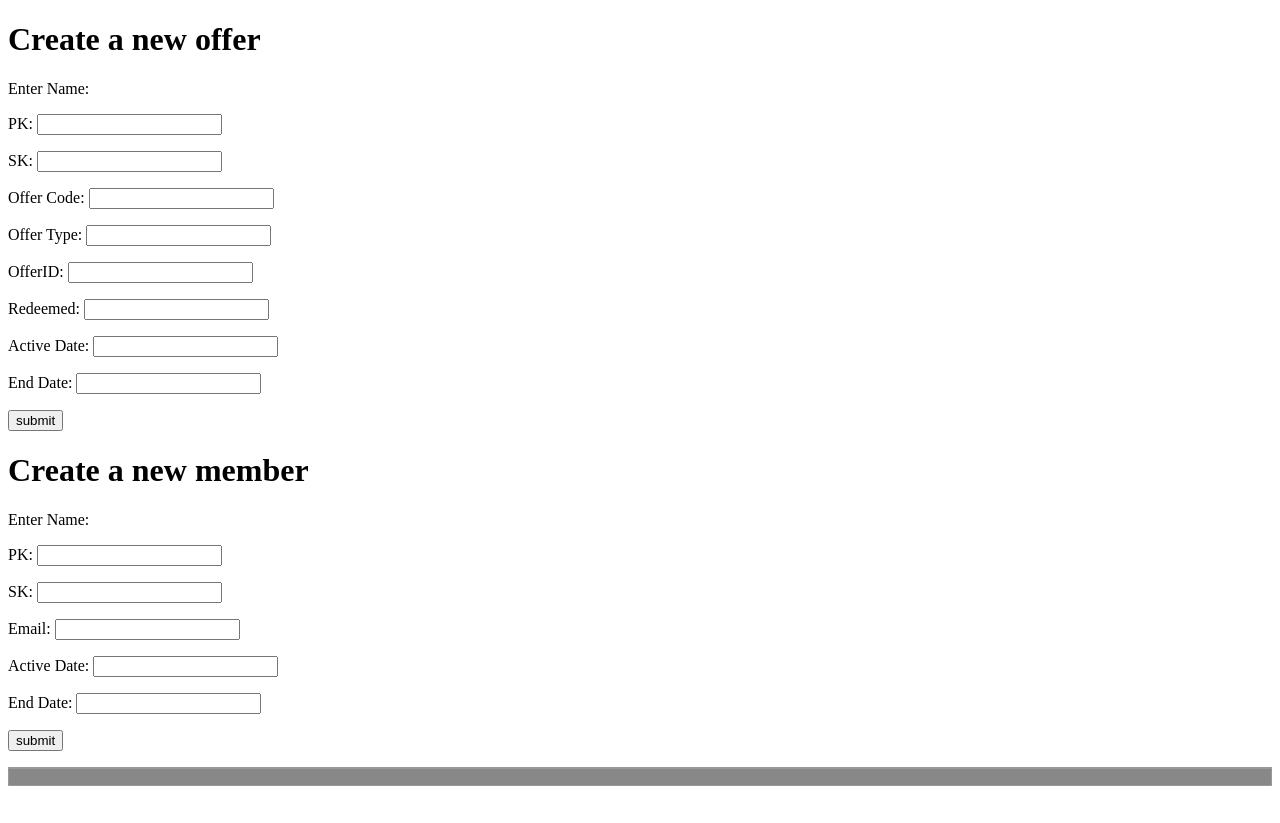
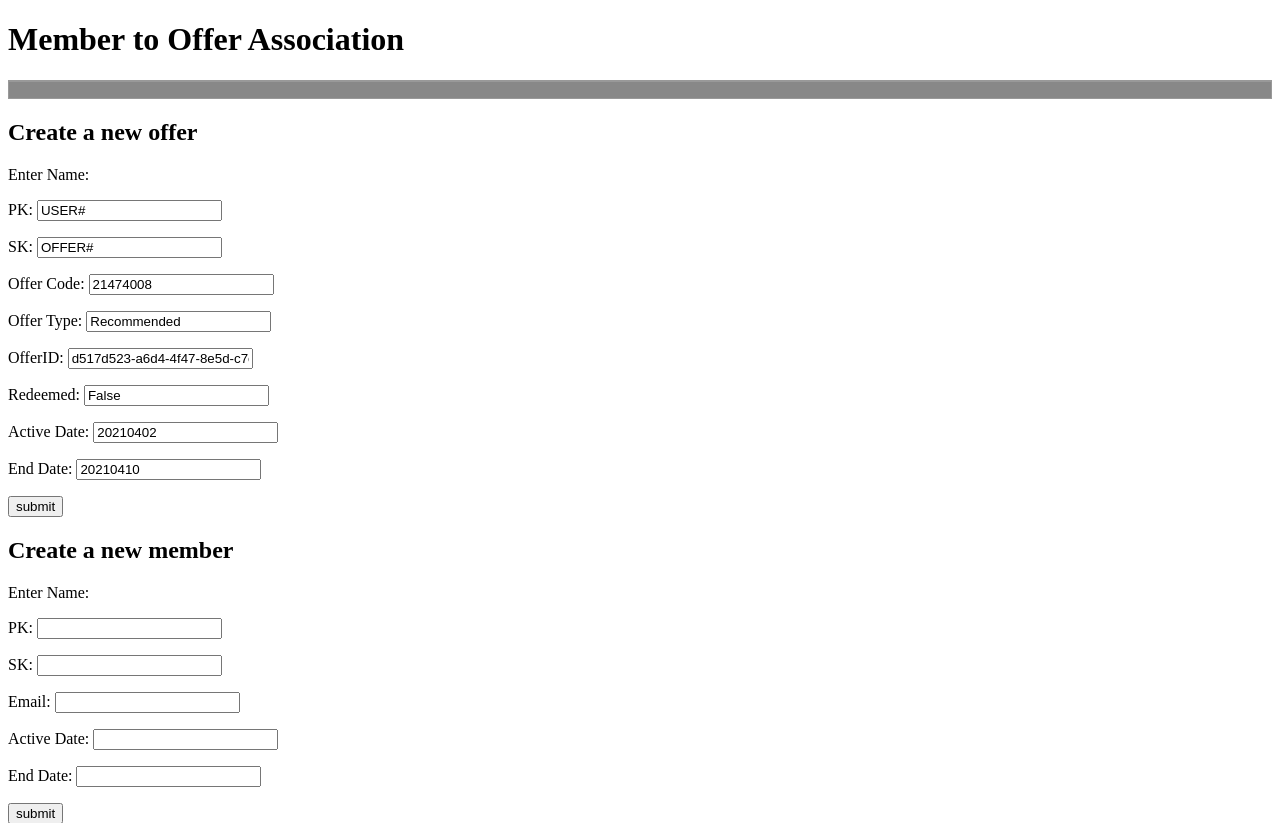
Before and after one commit to jddayley/memberoffers, a Flask app: template Dev/flaskapp/app/src/templates/query.html in a window 1280 px wide. Shown: the top 823 px of the page. Before the commit the page ends 786 px from the top, so only its background shows below. Run offline with Flask 2, Linux system fonts and the light colour scheme; the template is opened without the code that fills it, so the values that code supplies are empty; some libraries are stand-ins or nearby versions.

Commit message:
Demo Version

```diff
--- /dev/null
+++ b/Dev/flaskapp/app/src/static/jquery_wrapper.min.js
@@ -0,0 +1,2 @@
+/* Tabulator v4.9.3 (c) Oliver Folkerd */
+!function(e){"use strict";"function"==typeof define&&define.amd?define(["jquery","tabulator","jquery-ui"],e):"undefined"!=typeof module&&module.exports?module.exports=e(require("jquery"),require("tabulator"),require("jquery-ui")):e(jQuery,Tabulator)}(function(e,t){e.widget("ui.tabulator",{_create:function(){var e=Object.assign({},this.options);delete e.create,delete e.disabled,this.table=new t(this.element[0],e);for(var o in t.prototype)"function"==typeof t.prototype[o]&&"_"!==o.charAt(0)&&(this[o]=this.table[o].bind(this.table))},_setOption:function(e,t){console.error("Tabulator jQuery wrapper does not support setting options after the table has been instantiated")},_destroy:function(e,t){this.table.destroy()}})});
--- a/Dev/flaskapp/app/src/templates/member.html
+++ b/Dev/flaskapp/app/src/templates/member.html
@@ -1,4 +1,4 @@
-<h1>Create a new member</h1>
+<h2>Create a new member</h2>
 <form action="http://localhost/createmember" method="post">
   <p>Enter Name:</p>
   <p>PK: <input type="text" name="PK" /></p>
--- a/Dev/flaskapp/app/src/templates/offer.html
+++ b/Dev/flaskapp/app/src/templates/offer.html
@@ -1,14 +1,14 @@
-<h1>Create a new offer</h1>
+<h2>Create a new offer</h2>
 
 <form action="http://localhost/createoffer" method="post">
   <p>Enter Name:</p>
-  <p>PK: <input type="text" name="PK" /></p>
-  <p>SK: <input type="text" name="SK" /></p>
-  <p>Offer Code: <input type="text" name="OfferCode" /></p>
-  <p>Offer Type: <input type="text" name="OfferType" /></p>
-  <p>OfferID: <input type="text" name="OfferID" /></p>
-  <p>Redeemed: <input type="text" name="Redeemed" /></p>
-  <p>Active Date: <input type="text" name="ActiveDate" /></p>
-  <p>End Date: <input type="text" name="EndDate" /></p>
+  <p>PK: <input type="text" name="PK" value = "USER#" /></p>
+  <p>SK: <input type="text" name="SK" value = "OFFER#" /></p>
+  <p>Offer Code: <input type="text" name="OfferCode" value = "21474008"/></p>
+  <p>Offer Type: <input type="text" name="OfferType" value = "Recommended"/></p>
+  <p>OfferID: <input type="text" name="OfferID" value = "d517d523-a6d4-4f47-8e5d-c7e7f052bf11"/></p>
+  <p>Redeemed: <input type="text" name="Redeemed" value = "False"/></p>
+  <p>Active Date: <input type="text" name="ActiveDate" value = "20210402"/></p>
+  <p>End Date: <input type="text" name="EndDate" value = "20210410"/></p>
   <p><input type="submit" value="submit" /></p>
 </form>
--- a/Dev/flaskapp/app/src/templates/query.html
+++ b/Dev/flaskapp/app/src/templates/query.html
@@ -7,8 +7,7 @@
   <link href="/static/tabulator.min.css" rel="stylesheet">
   <script type="text/javascript" src="/static/tabulator.min.js"></script>
   <link href="/static/don.css" rel="stylesheet">
-
-</head>
+ </head>
 
 <body>
   {% if name %}
@@ -16,10 +15,9 @@
 {% else %}
 
 {% endif %}
-  {% include 'offer.html' %}
-  {% include 'member.html' %}
 
 
+<h1>Member to Offer Association</h1>
   <div id="example-table"></div>
 
     <script>
@@ -30,28 +28,11 @@
       var table = new Tabulator("#example-table", {
           data:tabledata,
           autoColumns:true,
-      });
-      //Add row on "Add Row" button click
-$("#add-row").click(function(){
-    $("#example-table").tabulator("addRow", {});
-});
+        });
 
-//Delete row on "Delete Row" button click
-$("#del-row").click(function(){
-    $("#example-table").tabulator("deleteRow", 1);
-});
-
-//Clear table on "Empty the table" button click
-$("#clear").click(function(){
-    $("#example-table").tabulator("clearData");
-});
-
-//Reset table contents on "Reset the table" button click
-$("#reset").click(function(){
-    $("#example-table").tabulator("setData", tabledata);
-});
       </script>
-
+  {% include 'offer.html' %}
+  {% include 'member.html' %}
 
 </body>
 
```
